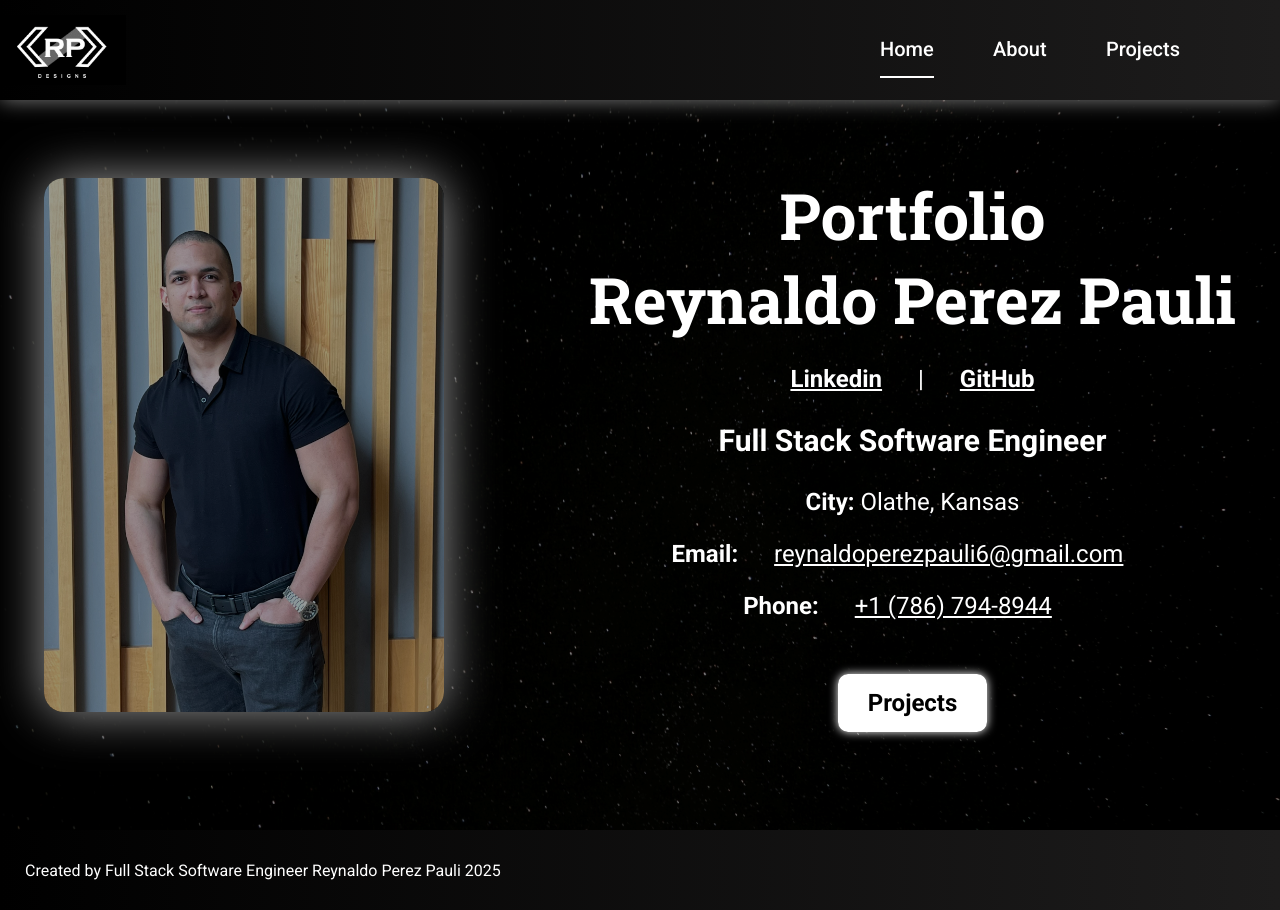
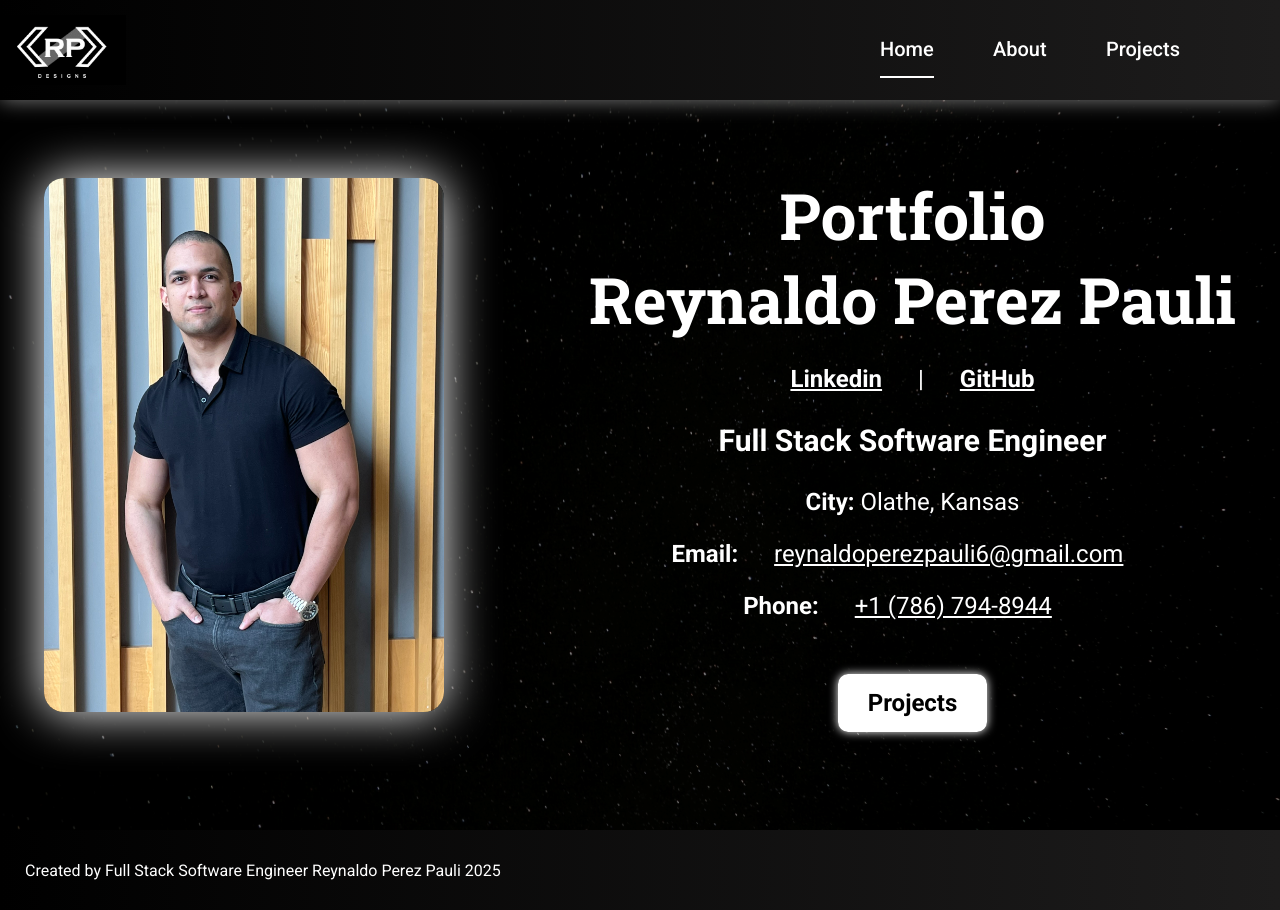
Before and after one commit to Reynaldito98/portfolio, a React (Vite) app: page / in a window 1280 px wide. Built offline with nearby package versions, Linux system fonts and the light colour scheme.

Commit message:
Update project

```diff
--- a/src/components/Main/Main.css
+++ b/src/components/Main/Main.css
@@ -65,7 +65,6 @@
     border-radius: 25px;
     animation: shadow-effect 3s ease-out 0s alternate infinite none running;
     border-radius: 20px;
-    filter: brightness(60%);
 }
 
 .main__right-column {
```
